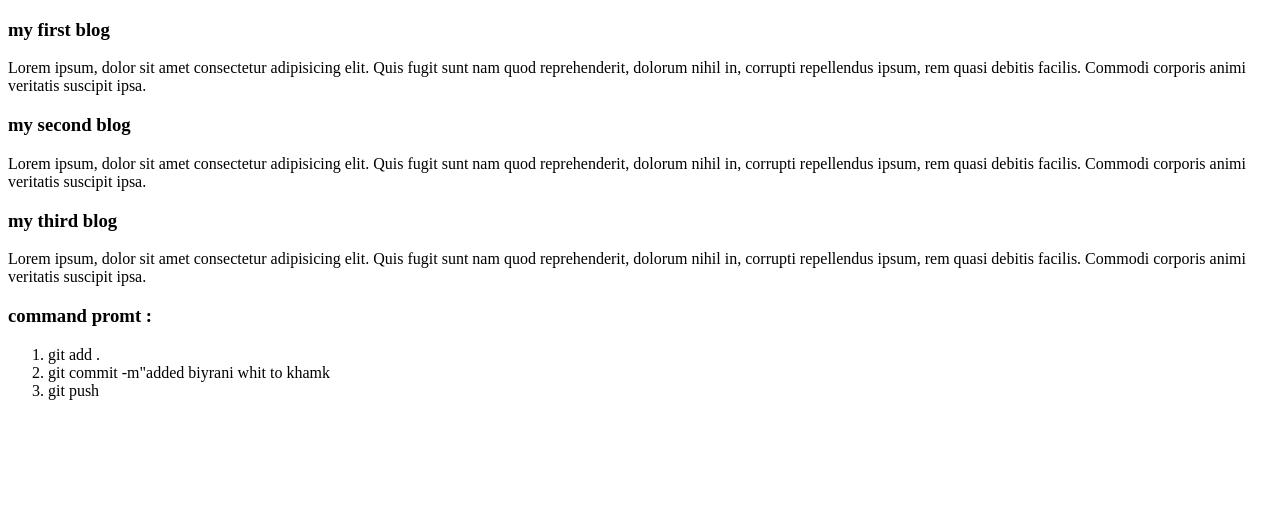
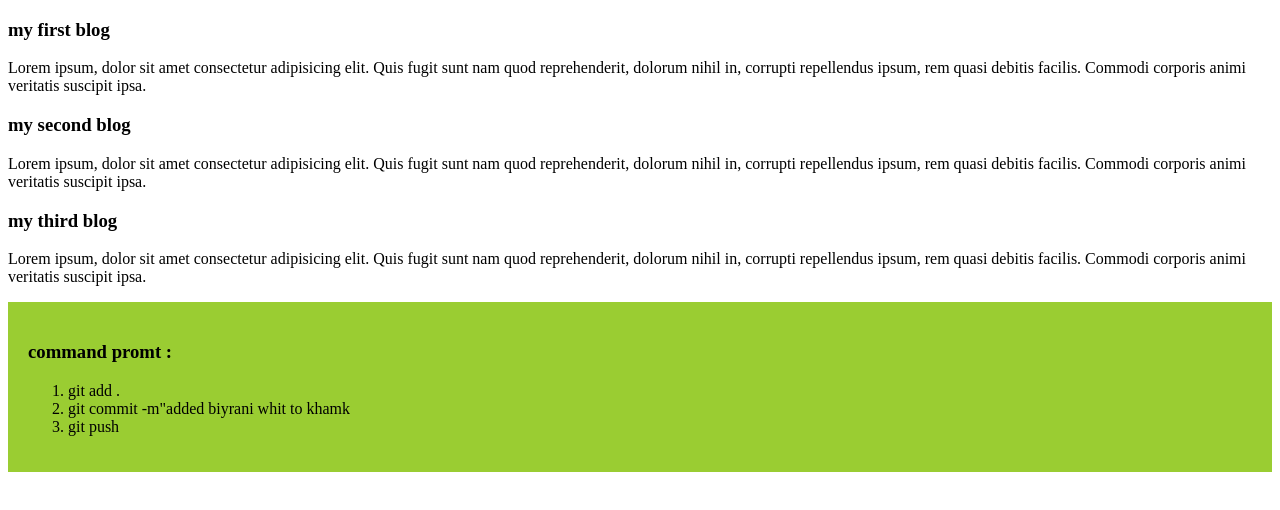
Before and after one commit to Jahidulislam23/my-happy-website, a plain HTML site: page outsite.html in a window 1280 px wide. Drawn offline with Linux system fonts and the light colour scheme.

Commit message:
first commit

```diff
--- a/styles/calor.css
+++ b/styles/calor.css
@@ -1,3 +1,5 @@
-.div{
-    background-color: tomato;
+div{
+    background-color: yellowgreen;
+    padding: 20px;
+   margin-bottom: 10px;
 }
```
